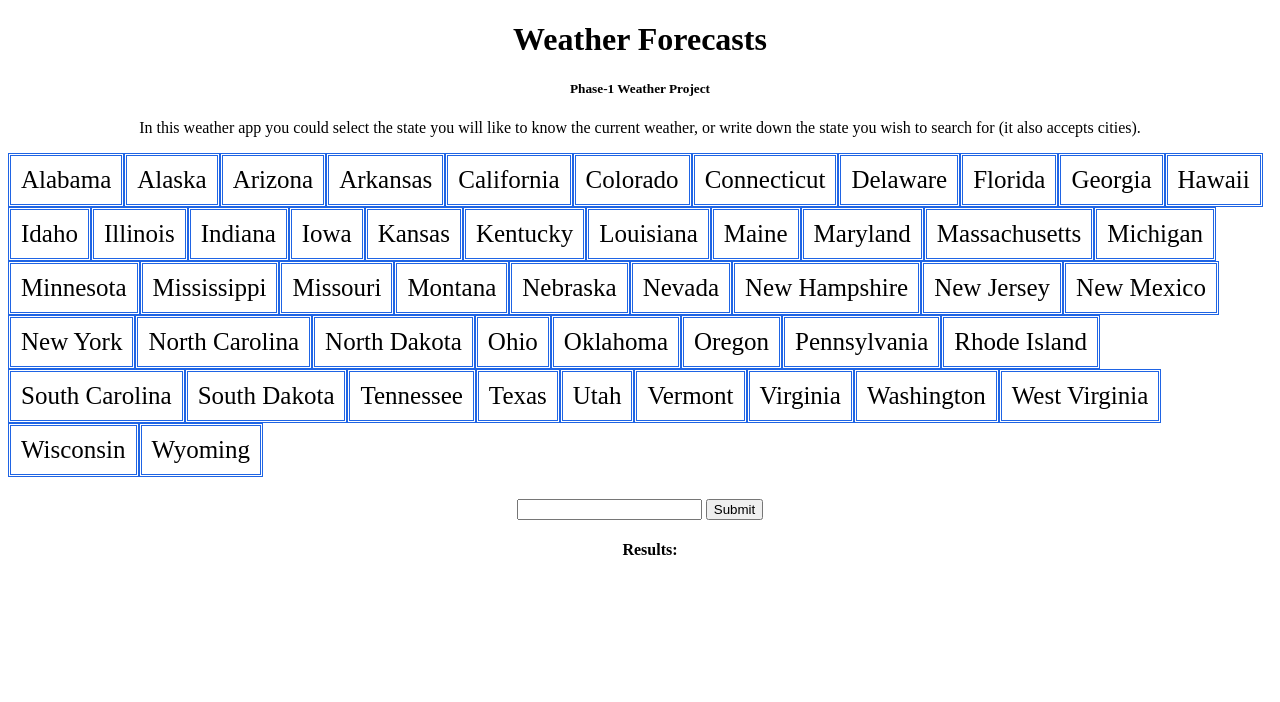
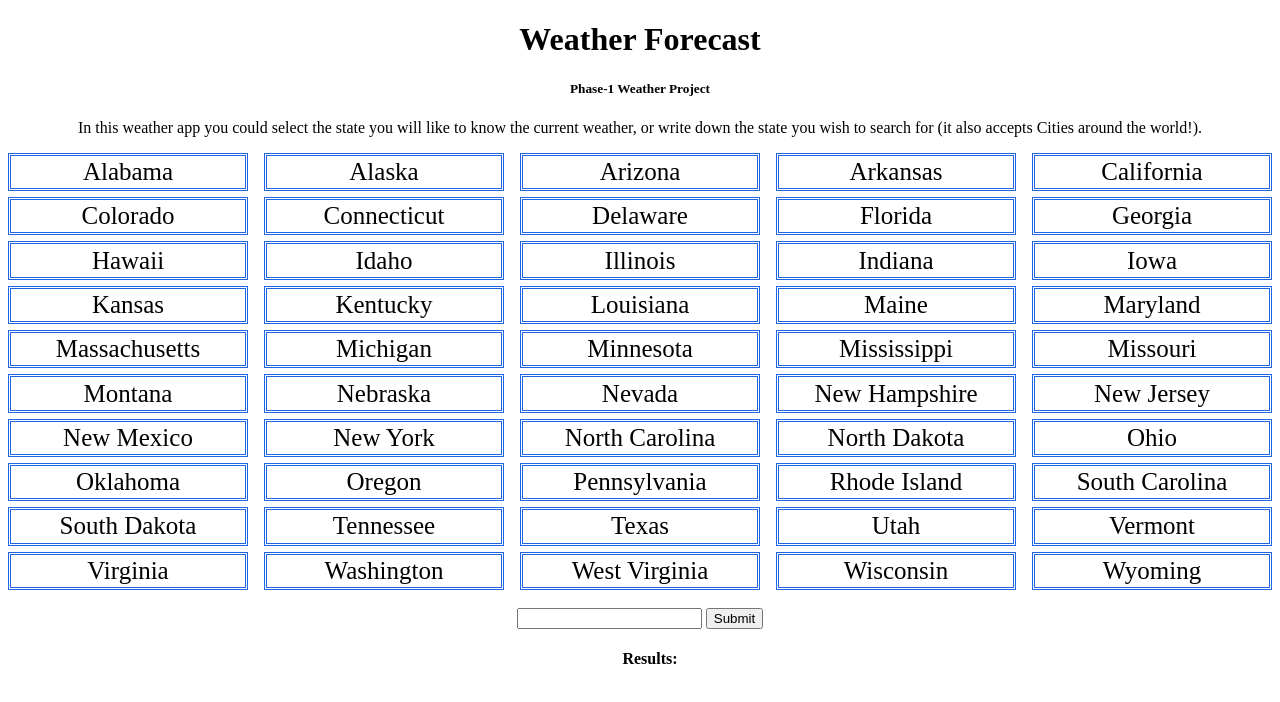
Before and after one commit to Danny007111/phase-1-project, a plain HTML site: page index.html in a window 1280 px wide. Drawn offline with Linux system fonts and the light colour scheme.

Commit message:
Making css changes

```diff
--- a/index.html
+++ b/index.html
@@ -9,10 +9,12 @@
     <title>Phase-1 Project</title>
 </head>
 <body>
-    <h1>Weather Forecasts</h1>
+
+
+    <h1>Weather Forecast</h1>
     <h5>Phase-1 Weather Project</h5>
     <p>
-        In this weather app you could select the state you will like to know the current weather, or write down the state you wish to search for (it also accepts cities).
+        In this weather app you could select the state you will like to know the current weather, or write down the state you wish to search for (it also accepts Cities around the world!).
     </p>
 
     <!-- //////////////////////////////////////////// -->
@@ -40,5 +42,6 @@
         </ol>
     </div>
 
+
 </body>
 </html>
--- a/style.css
+++ b/style.css
@@ -2,27 +2,24 @@ body{
     text-align: center;
 }
 
-
 .column {
     float: left;
-    padding: 10px;
+    padding: .9%;
     text-align: center;
     font-size: 25px;
     cursor: pointer;
     border-style: double;
     border-color: rgb(31, 100, 228);
-
   }
 
 .column:hover {
     border-color: rgb(228, 31, 225);
 }
 
-
-
 .usStates {
-    display: inline-block;
-
+    display: grid;
+    grid-template-columns: 1fr 1fr 1fr 1fr 1fr;
+    gap: 6px 1em;
 }
 
 .container {
@@ -32,5 +29,4 @@ body{
 
 .results {
     display: inline-block;
-
 }
```
Also changed, not shown: index.js (line endings or trailing spaces).
